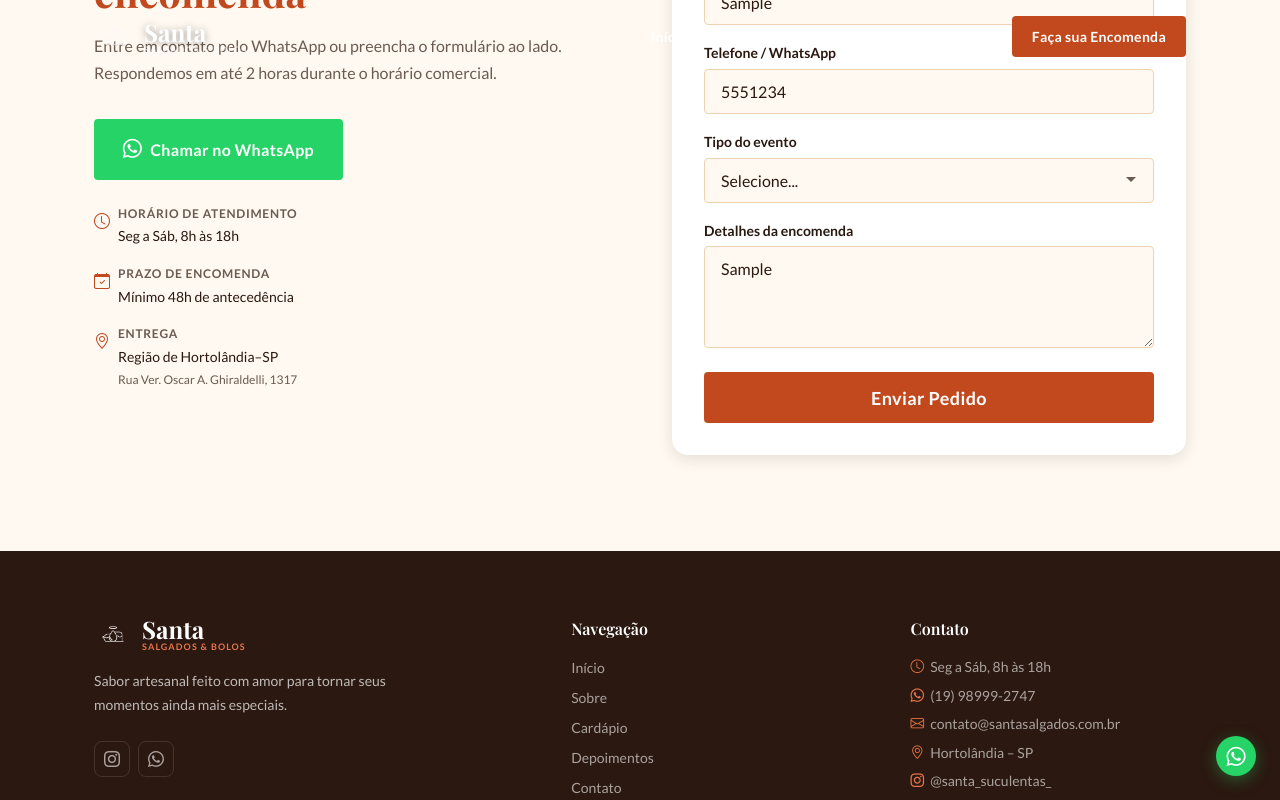
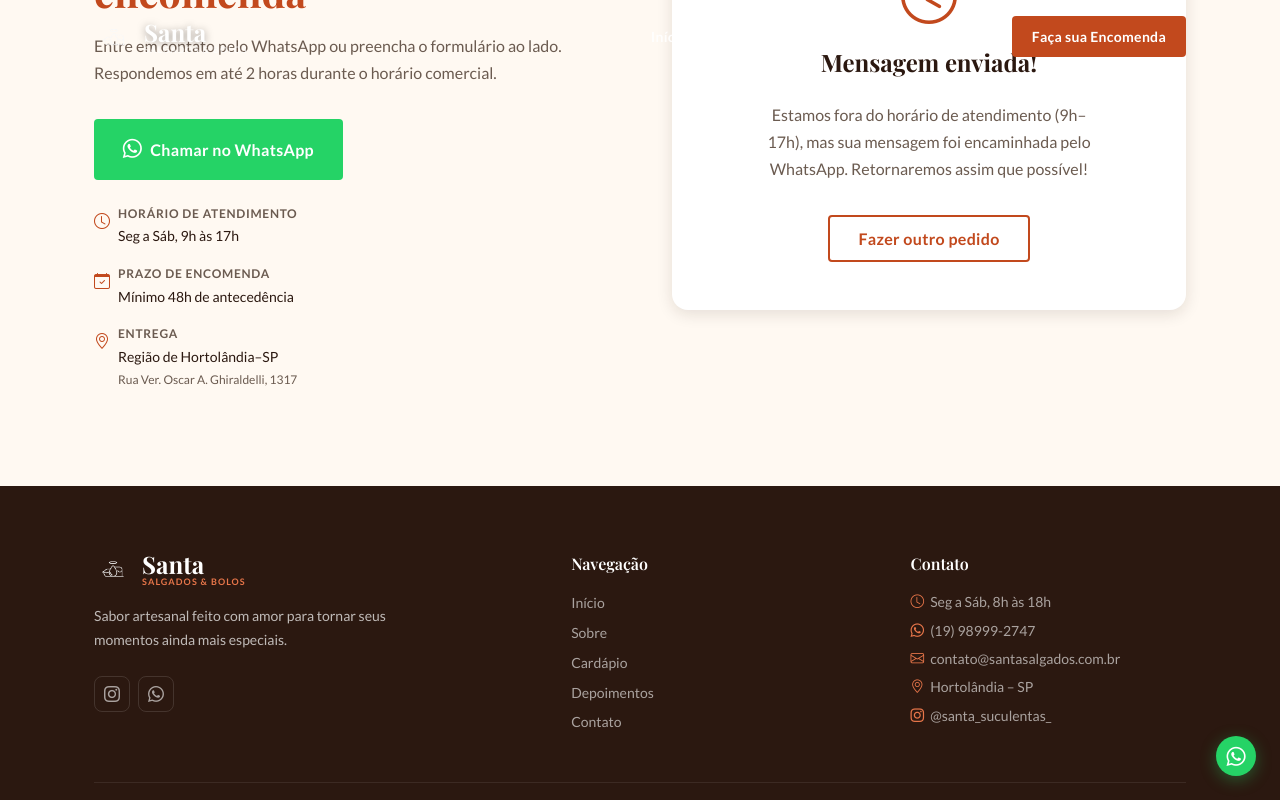
Before and after one commit to leotaborda/SSB_leading_page, a React (Vite) app: page / in a window 1280 px wide. Both pictures are taken after typing "Sample", "5551234", "Sample" into the empty fields and a click on the button "Enviar Pedido". Shown: the part 3781-4581 px from the top of the page. Built offline with nearby package versions, Linux system fonts and the light colour scheme; a web font is replaced by a local one.

Commit message:
feat: project v1.0

```diff
--- a/src/components/Contact/Contact.scss
+++ b/src/components/Contact/Contact.scss
@@ -166,5 +166,64 @@
     margin-top: $spacing-xs;
     padding: 0.9rem;
     font-size: $font-size-md;
+    display: flex;
+    align-items: center;
+    justify-content: center;
+    gap: $spacing-xs;
+
+    i { font-size: 1.1rem; }
+  }
+
+  &__success {
+    background: $color-white;
+    padding: $spacing-xl $spacing-lg;
+    border-radius: $border-radius-lg;
+    box-shadow: $shadow-md;
+    display: flex;
+    flex-direction: column;
+    align-items: center;
+    justify-content: center;
+    text-align: center;
+    gap: $spacing-md;
+    min-height: 320px;
+  }
+
+  &__success-icon {
+    font-size: 3.5rem;
+    color: #25D366;
+    line-height: 1;
+
+    &--warn {
+      color: $color-primary;
+    }
+  }
+
+  &__success-title {
+    @include heading-style;
+    font-size: $font-size-xl;
+    color: $color-dark;
+    margin: 0;
+  }
+
+  &__success-text {
+    color: $color-warm-gray;
+    font-size: $font-size-base;
+    line-height: 1.7;
+    max-width: 340px;
+    margin: 0;
+  }
+
+  &__reset {
+    @include button-primary;
+    background: transparent;
+    color: $color-primary;
+    border: 2px solid $color-primary;
+    padding: 0.75rem 1.8rem;
+    margin-top: $spacing-xs;
+
+    &:hover {
+      background: $color-primary;
+      color: $color-white;
+    }
   }
 }
--- a/src/components/Contact/Contact.tsx
+++ b/src/components/Contact/Contact.tsx
@@ -1,14 +1,79 @@
+import { useState } from 'react'
 import 'bootstrap-icons/font/bootstrap-icons.css'
 import './Contact.scss'
 
+const WHATSAPP_NUMBER = '5519989992747'
+const BUSINESS_START = 9
+const BUSINESS_END = 17
+
+const eventLabels: Record<string, string> = {
+  aniversario: 'Aniversário',
+  corporativo: 'Corporativo',
+  casamento: 'Casamento / Noivado',
+  cha: 'Chá de Bebê / Revelação',
+  outro: 'Outro',
+}
+
+function maskPhone(value: string): string {
+  const digits = value.replaceAll(/\D/g, '').slice(0, 11)
+  if (digits.length === 0) return ''
+  if (digits.length <= 2) return `(${digits}`
+  if (digits.length <= 7) return `(${digits.slice(0, 2)}) ${digits.slice(2)}`
+  return `(${digits.slice(0, 2)}) ${digits.slice(2, 7)}-${digits.slice(7)}`
+}
+
 const Contact = () => {
+  const [name, setName] = useState('')
+  const [phone, setPhone] = useState('')
+  const [event, setEvent] = useState('')
+  const [details, setDetails] = useState('')
+  const [submitted, setSubmitted] = useState(false)
+  const [withinHours, setWithinHours] = useState(true)
+
+  const handlePhoneChange = (e: React.ChangeEvent<HTMLInputElement>) => {
+    setPhone(maskPhone(e.target.value))
+  }
+
+  const handleSubmit = (e: React.SyntheticEvent) => {
+    e.preventDefault()
+
+    const h = new Date().getHours()
+    const inHours = h >= BUSINESS_START && h < BUSINESS_END
+    setWithinHours(inHours)
+    setSubmitted(true)
+
+    const eventLabel = eventLabels[event] || event || 'Não informado'
+    const text = [
+      'Olá! Gostaria de fazer uma encomenda.',
+      '',
+      `*Nome:* ${name || 'Não informado'}`,
+      `*Telefone:* ${phone || 'Não informado'}`,
+      `*Tipo de evento:* ${eventLabel}`,
+      `*Detalhes:* ${details || 'Não informado'}`,
+    ].join('\n')
+
+    window.open(
+      `https://wa.me/${WHATSAPP_NUMBER}?text=${encodeURIComponent(text)}`,
+      '_blank',
+      'noopener,noreferrer'
+    )
+  }
+
+  const handleReset = () => {
+    setName('')
+    setPhone('')
+    setEvent('')
+    setDetails('')
+    setSubmitted(false)
+  }
+
   return (
     <section id="contato" className="contact">
       <div className="contact__container">
         <div className="contact__info">
           <h2 className="contact__title">
-            Faça sua
-            <span> encomenda</span>
+            Faça sua{' '}
+            <span>encomenda</span>
           </h2>
           <p className="contact__text">
             Entre em contato pelo WhatsApp ou preencha o formulário ao lado.
@@ -22,7 +87,7 @@ const Contact = () => {
               rel="noopener noreferrer"
               className="contact__whatsapp"
             >
-              <i className="bi bi-whatsapp" />
+              <i className="bi bi-whatsapp" />{' '}
               Chamar no WhatsApp
             </a>
 
@@ -31,7 +96,7 @@ const Contact = () => {
                 <i className="bi bi-clock contact__detail-icon" />
                 <div>
                   <span className="contact__detail-label">Horário de atendimento</span>
-                  <span className="contact__detail-value">Seg a Sáb, 8h às 18h</span>
+                  <span className="contact__detail-value">Seg a Sáb, 9h às 17h</span>
                 </div>
               </div>
               <div className="contact__detail">
@@ -53,7 +118,29 @@ const Contact = () => {
           </div>
         </div>
 
-        <form className="contact__form" onSubmit={(e) => e.preventDefault()}>
+        {submitted ? (
+          <div className="contact__success">
+            <i
+              className={`bi ${
+                withinHours ? 'bi-check-circle' : 'bi-clock'
+              } contact__success-icon${
+                withinHours ? '' : ' contact__success-icon--warn'
+              }`}
+            />
+            <h3 className="contact__success-title">
+              {withinHours ? 'Pedido enviado! 🎉' : 'Mensagem enviada!'}
+            </h3>
+            <p className="contact__success-text">
+              {withinHours
+                ? 'Você foi redirecionado para o nosso WhatsApp com a mensagem pronta. Aguarde nosso retorno em breve! 😊'
+                : `Estamos fora do horário de atendimento (9h–17h), mas sua mensagem foi encaminhada pelo WhatsApp. Retornaremos assim que possível!`}
+            </p>
+            <button onClick={handleReset} className="contact__reset">
+              Fazer outro pedido
+            </button>
+          </div>
+        ) : (
+          <form className="contact__form" onSubmit={handleSubmit}>
             <div className="contact__field">
               <label htmlFor="name" className="contact__label">Nome</label>
               <input
@@ -61,6 +148,9 @@ const Contact = () => {
                 id="name"
                 className="contact__input"
                 placeholder="Seu nome completo"
+                value={name}
+                onChange={(e) => setName(e.target.value)}
+                required
               />
             </div>
             <div className="contact__field">
@@ -70,11 +160,20 @@ const Contact = () => {
                 id="phone"
                 className="contact__input"
                 placeholder="(00) 00000-0000"
+                value={phone}
+                onChange={handlePhoneChange}
+                inputMode="numeric"
+                required
               />
             </div>
             <div className="contact__field">
               <label htmlFor="event" className="contact__label">Tipo do evento</label>
-            <select id="event" className="contact__input contact__select">
+              <select
+                id="event"
+                className="contact__input contact__select"
+                value={event}
+                onChange={(e) => setEvent(e.target.value)}
+              >
                 <option value="">Selecione...</option>
                 <option value="aniversario">Aniversário</option>
                 <option value="corporativo">Corporativo</option>
@@ -90,12 +189,16 @@ const Contact = () => {
                 className="contact__input contact__textarea"
                 placeholder="Quantidade de pessoas, data do evento, itens desejados..."
                 rows={4}
+                value={details}
+                onChange={(e) => setDetails(e.target.value)}
               />
             </div>
             <button type="submit" className="contact__submit">
+              <i className="bi bi-whatsapp" />{' '}
               Enviar Pedido
             </button>
           </form>
+        )}
       </div>
     </section>
   )
```
Lines whose indentation alone changed are shown as unchanged.
